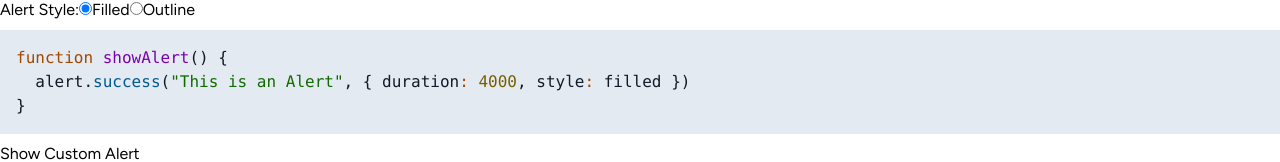
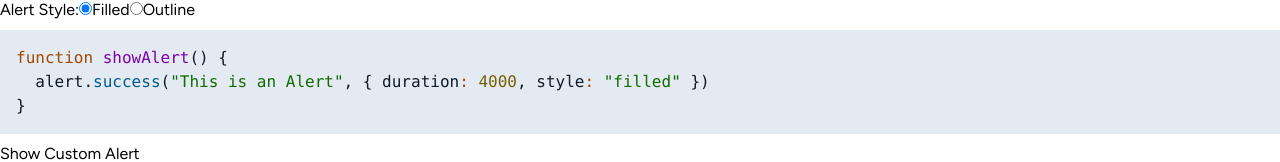
Before and after one commit to khuranamanan/myui-component-library, a React (Vite) app: page /components/alert in a window 1280 px wide. Shown: the part 290-452 px from the top of the page. Built offline with nearby package versions, Linux system fonts and the light colour scheme.

Commit message:
Update AlertPage.tsx

```diff
--- a/src/pages/documents/AlertPage.tsx
+++ b/src/pages/documents/AlertPage.tsx
@@ -172,7 +172,7 @@ function AlertPage() {
           code={`function showAlert() {
   alert.${alertType.toLowerCase()}("${alertContent}", { duration: ${
             alertOptions.duration
-          }, style: ${alertOptions.style} })
+          }, style: "${alertOptions.style}" })
 }`}
         />
 
```
